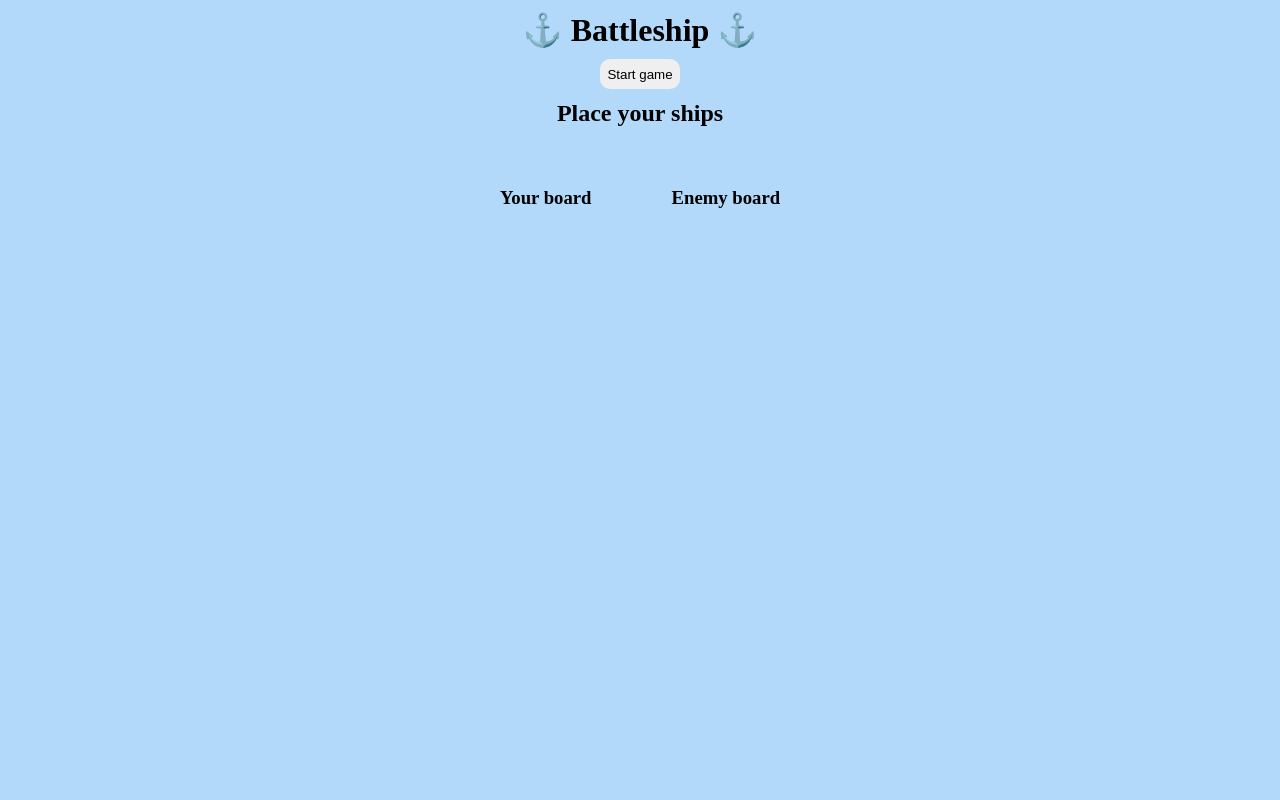
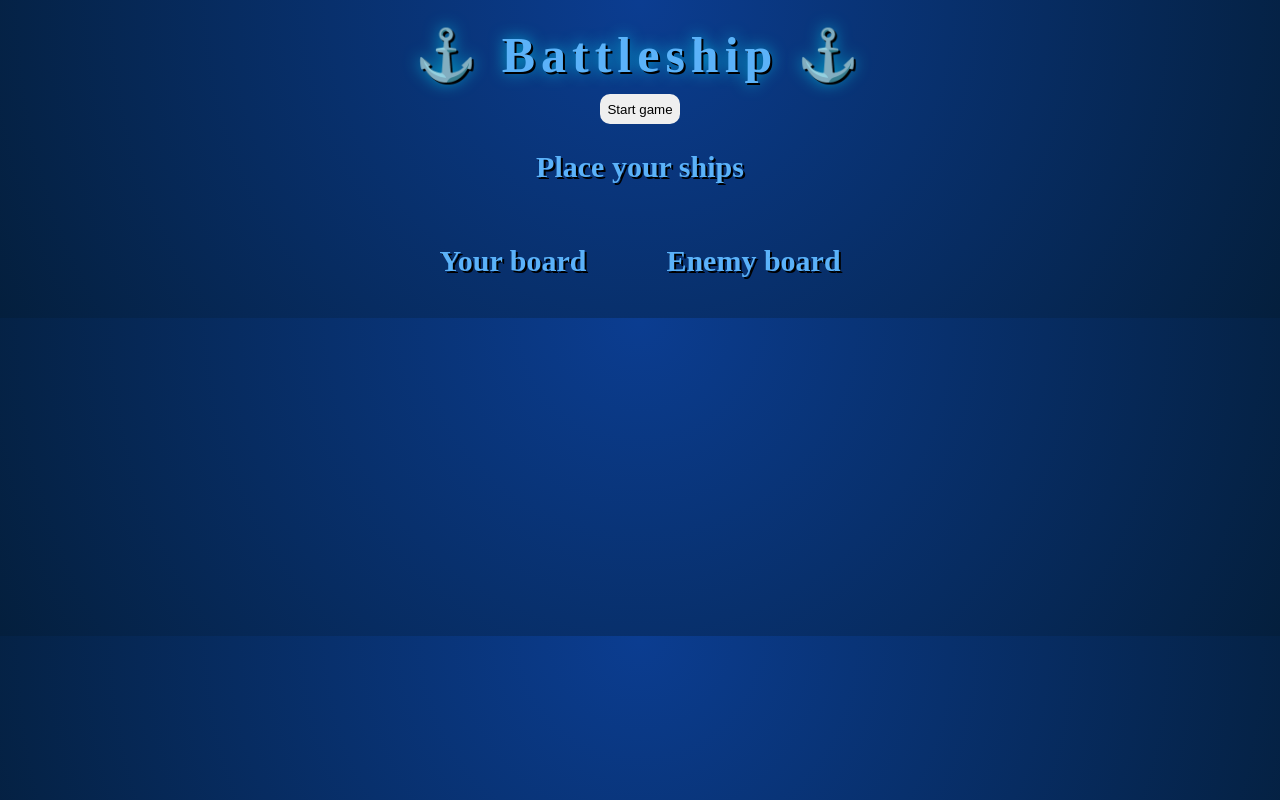
Before and after one commit to AminaAssouane/battleship, a website built with webpack: page src/template.html in a window 1280 px wide. Built offline with nearby package versions, Linux system fonts and the light colour scheme; files whose address does not match are found by name.

Commit message:
Add glowing shadows

```diff
--- a/src/styles.css
+++ b/src/styles.css
@@ -10,8 +10,32 @@
 }
 
 body {
-  background-color: rgb(178, 217, 250);
+  /*background-color: rgb(178, 217, 250);*/
+  background: radial-gradient(circle at top, #0b3d91, #041f3d);
+  color: rgb(91, 178, 249);
   font-family: "Battleship";
+  padding: 25px;
+  display: flex;
+  flex-direction: column;
+  gap: 25px;
+}
+
+h1 {
+  font-size: 50px;
+  letter-spacing: 6px;
+  text-shadow:
+    2px 2px 0px black,
+    0 0 16px rgba(0, 229, 255, 0.7);
+}
+
+h2 {
+  font-size: 30px;
+  text-shadow: 2px 2px 0px black;
+}
+
+h3 {
+  font-size: 30px;
+  text-shadow: 2px 2px 0px black;
 }
 
 header {
```
